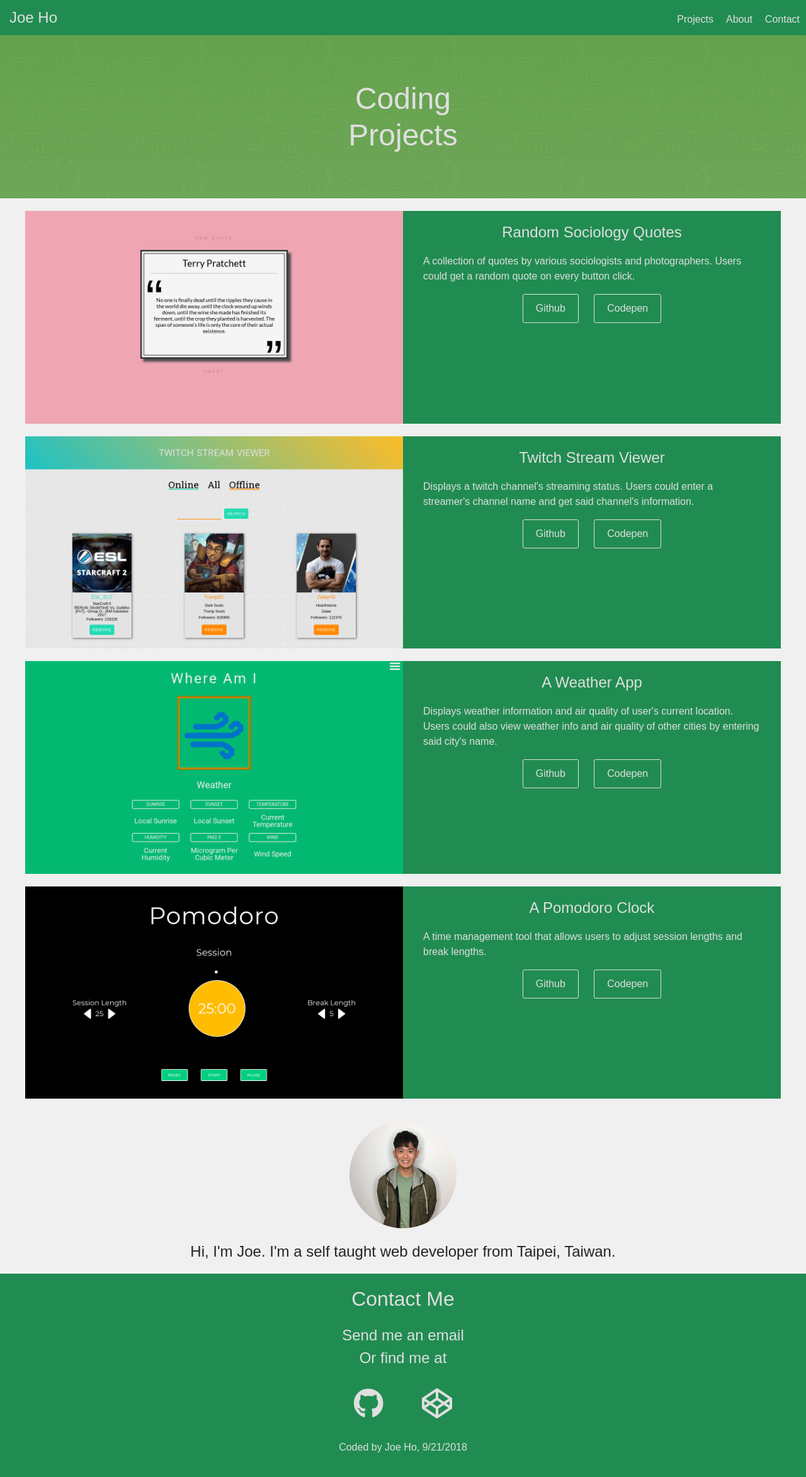
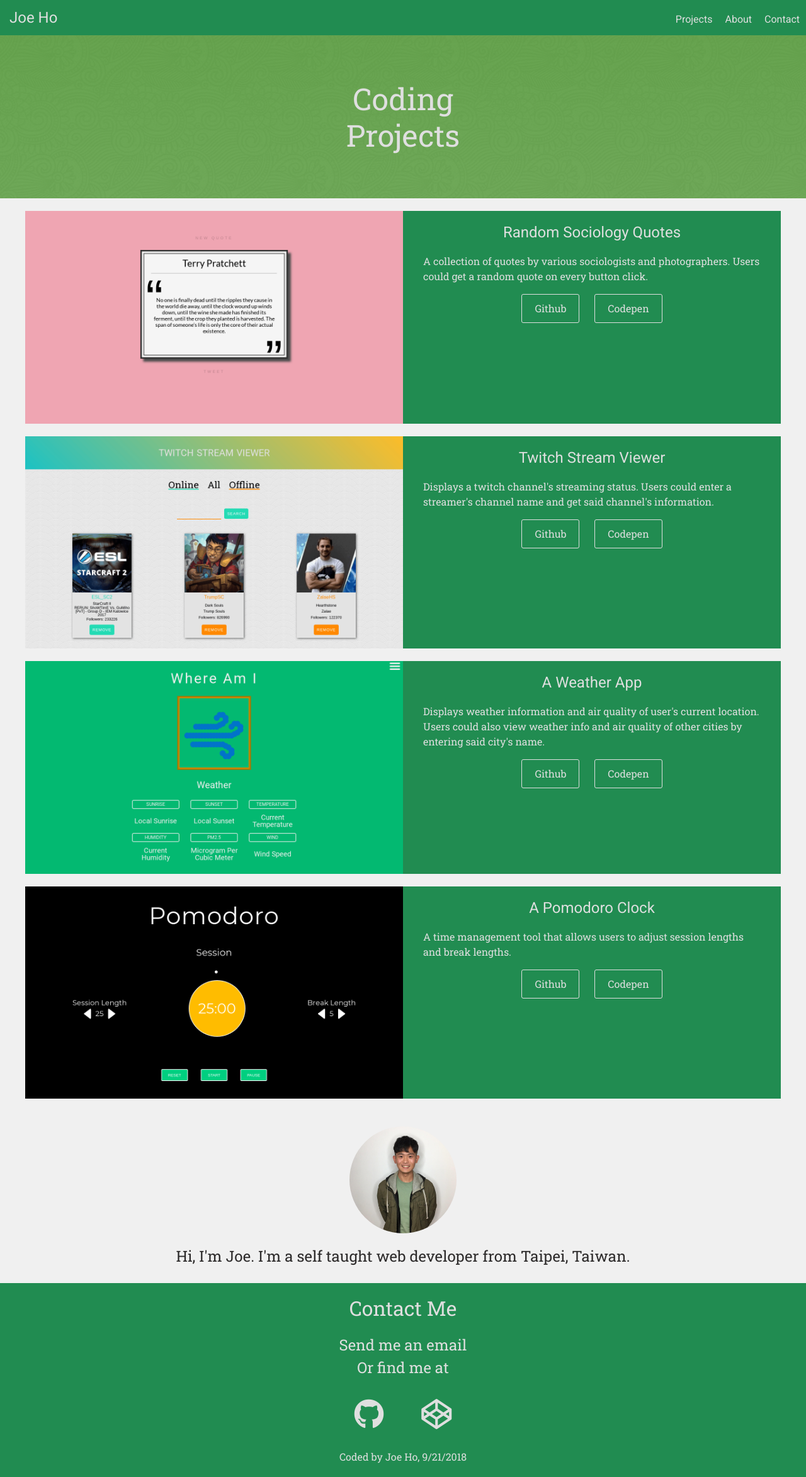
Before and after one commit to Nazlai/Joe-portfolio, a PHP site: page / in a window 1280 px wide. Shown: the whole page at 63% size. Before the commit the page ends 2307 px from the top, so only its background shows below. Run offline with PHP 8.4, Linux system fonts and the light colour scheme; some libraries are stand-ins or nearby versions.

Commit message:
changed font family

```diff
--- a/index.html
+++ b/index.html
@@ -7,6 +7,7 @@
   <title>Joe Ho</title>
   <link rel="stylesheet" href="stylesheet/styles.css">
   <link rel="stylesheet" href="https://use.fontawesome.com/releases/v5.3.1/css/all.css" integrity="sha384-mzrmE5qonljUremFsqc01SB46JvROS7bZs3IO2EmfFsd15uHvIt+Y8vEf7N7fWAU" crossorigin="anonymous">
+  <link href="https://fonts.googleapis.com/css?family=Roboto|Roboto+Slab" rel="stylesheet">
 </head>
 <body>
   <!-- navigation -->
--- a/scss/base/_variables.scss
+++ b/scss/base/_variables.scss
@@ -1,5 +1,6 @@
 $main-color: #218c51;
 $secondary-color: #3f8c21;
 $text-color: #dfdfdf;
+$secondary-text-color: #2c2a2a;
 $hover-color: #b9b935;
 $background-color: #f0f0f0;
--- a/scss/components/_aboutMe.scss
+++ b/scss/components/_aboutMe.scss
@@ -1,5 +1,5 @@
 .aboutMe {
-    margin: 20px auto;
+    margin: 28px auto;
     &__img {
         height: 170px;
         width: 170px;
@@ -8,7 +8,7 @@
     }
     &__text{
         padding: 0 1em;
-        color: #242424;
+        color: $secondary-text-color;
         font-size: 1.5em;
         line-height: 1.2;
     }
--- a/scss/components/_navBar.scss
+++ b/scss/components/_navBar.scss
@@ -6,6 +6,7 @@
     line-height: 1.5;
     padding: 10px 0;
     height: 56px;
+    font-family: 'Roboto', Helvetica, Arial, sans-serif;
     &__logo {
         @include linkHover();
         font-size: 1.5em;
--- a/scss/components/_projects.scss
+++ b/scss/components/_projects.scss
@@ -35,6 +35,7 @@
 
 .info {
     &__title {
+        font-family: 'Roboto';
         font-size: 1.5em;
     }
     &__text{
--- a/scss/components/_sections.scss
+++ b/scss/components/_sections.scss
@@ -1,8 +1,6 @@
 body {
     text-align: center;
-    font-size: 1em;
-    line-height: 1.5;
-    font-family: Arial, Helvetica, sans-serif;
+    font: 1em / 1.5 'Roboto Slab', Helvetica, Arial, sans-serif;
     color: $text-color;
     background-color: $background-color;
 }
--- a/stylesheet/styles.css
+++ b/stylesheet/styles.css
@@ -39,7 +39,7 @@ blockquote, q {
 
 blockquote:before, blockquote:after,
 q:before, q:after {
-  content: '';
+  content: "";
   content: none;
 }
 
@@ -59,9 +59,7 @@ table {
 
 body {
   text-align: center;
-  font-size: 1em;
-  line-height: 1.5;
-  font-family: Arial, Helvetica, sans-serif;
+  font: 1em/1.5 "Roboto Slab", Helvetica, Arial, sans-serif;
   color: #dfdfdf;
   background-color: #f0f0f0;
 }
@@ -74,6 +72,7 @@ body {
   line-height: 1.5;
   padding: 10px 0;
   height: 56px;
+  font-family: "Roboto", Helvetica, Arial, sans-serif;
 }
 .navBar__logo {
   color: #dfdfdf;
@@ -223,6 +222,7 @@ body {
 }
 
 .info__title {
+  font-family: "Roboto";
   font-size: 1.5em;
 }
 .info__text {
@@ -253,7 +253,7 @@ body {
 }
 
 .aboutMe {
-  margin: 20px auto;
+  margin: 28px auto;
 }
 .aboutMe__img {
   height: 170px;
@@ -263,7 +263,7 @@ body {
 }
 .aboutMe__text {
   padding: 0 1em;
-  color: #242424;
+  color: #2c2a2a;
   font-size: 1.5em;
   line-height: 1.2;
 }
```
Also changed, not shown: 1 other file.
